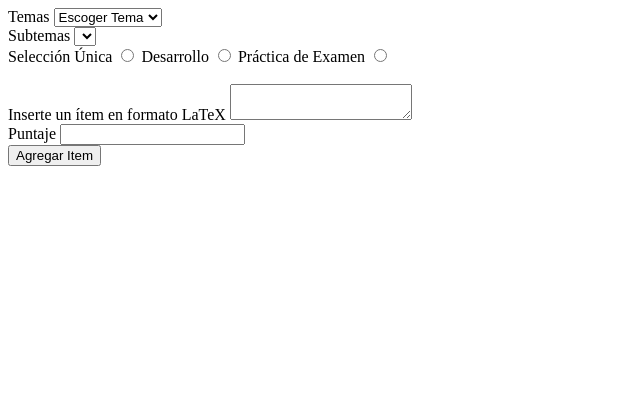
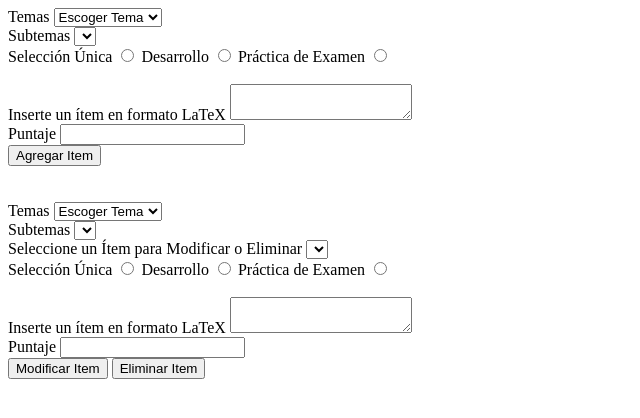
Before and after one commit to JavierCR16/Generador_de_Examenes, a Flask app: page / in a window 1280 px wide. Shown: the top 418 px of the page, without its empty margins (0-640 px from the left). Run offline with Flask 2, Linux system fonts and the light colour scheme; tables that the repository leaves empty or names only in its code hold one stand-in row (values such as "Sample post"); lists and menus that the app fills with data are empty.

Commit message:
regergergregr

```diff
--- a/Controlador/Controlador.py
+++ b/Controlador/Controlador.py
@@ -62,7 +62,7 @@ class Controlador:
         idSubtema = subAEliminar.split("-")[0]
         GestorBase.eliminarSubtema(idSubtema)
 
-    def agregarItem(self,descripcion,tipo,subtemaSeleccionado,puntaje):
+    def agregarItem(self,descripcion,tipo,subtemaSeleccionado,puntaje): #TODO VALIDAR LA DESCRIPCION QUE TENGA BUEN FORMATO LATEX
         fechaActual =datetime.datetime.now()
 
         annoCreacion = fechaActual.year
@@ -72,5 +72,17 @@ class Controlador:
 
         idSubtema = subtemaSeleccionado.split("-")[0]
 
+        GestorBase.agregarItem(ObjetoItem(None,idItem,descripcion,tipo,idSubtema,puntaje,None))
 
-        GestorBase.agregarItem(ObjetoItem(idItem,descripcion,tipo,idSubtema,puntaje,None))
+    def eliminarItem(self,itemSeleccionado):
+
+        idItem = itemSeleccionado.split("/Item")[1]
+
+        GestorBase.eliminarItem(idItem)
+
+    def filtrarItems(self, subtemaSeleccionado):
+
+        idSubtema = subtemaSeleccionado.split("-")[0]
+        listaItems = GestorBase.filtrarItems(idSubtema)
+        listaItems = [item.getIdLargo()+"/Item"+str(item.getId()) for item in listaItems]
+        return listaItems
--- a/Gestores/GestorBase.py
+++ b/Gestores/GestorBase.py
@@ -147,11 +147,11 @@ def filtrarItems(idSubtema):
     if (nuevaConexion.open):
         try:
             with nuevaConexion.cursor() as items:
-                queryitems = "SELECT id, descripcion,tipo, puntaje, indiceDiscriminacion FROM Item WHERE idSubtema = %s"
+                queryitems = "SELECT idItem,id, descripcion,tipo, puntaje, indiceDiscriminacion FROM Item WHERE idSubtema = %s"
                 items.execute(queryitems, (idSubtema))
 
                 for atributos in items:
-                    nuevoItem = ObjetoItem(atributos[0], atributos[1],atributos[2],idSubtema,atributos[3],atributos[4])
+                    nuevoItem = ObjetoItem(atributos[0], atributos[1],atributos[2],atributos[3],idSubtema,atributos[4],atributos[5])
                     listaItems += [nuevoItem]
         except:
             print("Error al filtrar los subtemas de estudio")
@@ -294,7 +294,7 @@ def agregarItem(nuevoObjetoItem):
             with nuevaConexion.cursor() as nuevoItem:
 
                 insertItem = "INSERT INTO Item (id, descripcion,tipo,idSubtema,puntaje) VALUES(%s,%s,%s,%s,%s)"
-                nuevoItem.execute(insertItem,(nuevoObjetoItem.getId(),nuevoObjetoItem.getDescripcion(),
+                nuevoItem.execute(insertItem,(nuevoObjetoItem.getIdLargo(),nuevoObjetoItem.getDescripcion(),
                                   nuevoObjetoItem.getTipo(),nuevoObjetoItem.getIdSubtema(),nuevoObjetoItem.getPuntaje()))
                 nuevaConexion.commit()
         except Exception as e:
@@ -312,8 +312,8 @@ def modificarItem(objetoModItem):
 
             with nuevaConexion.cursor() as itemModificar:
 
-                updateItem = "UPDATE Item SET descripcion = %s, tipo = %s, puntaje = %s WHERE id =%s"
-                itemModificar.execute(updateItem,(objetoModItem.getDescripcion(),objetoModItem.getTipo(),
+                updateItem = "UPDATE Item SET id = %s descripcion = %s, tipo = %s, puntaje = %s WHERE idItem =%s"
+                itemModificar.execute(updateItem,(objetoModItem.getIdLargo(),objetoModItem.getDescripcion(),objetoModItem.getTipo(),
                                                   objetoModItem.getPuntaje(),objetoModItem.getId()))
                 nuevaConexion.commit()
 
@@ -332,8 +332,9 @@ def eliminarItem(idItem):
 
             with nuevaConexion.cursor() as itemEliminar:
 
-                deleteItem = "DELETE FROM Item WHERE id =%s"
+                deleteItem = "DELETE FROM Item WHERE idItem = %s"
                 itemEliminar.execute(deleteItem, (idItem))
+                nuevaConexion.commit()
 
         except:
             print("Error al eliminar el item")
--- a/Modelo/ObjetoItem.py
+++ b/Modelo/ObjetoItem.py
@@ -1,6 +1,7 @@
 class ObjetoItem:
-    def __init__(self,id, descripcion, tipo, idSubtema,puntaje, indiceDiscriminacion):
+    def __init__(self,id,idLargo, descripcion, tipo, idSubtema,puntaje, indiceDiscriminacion):
         self.id = id
+        self.idLargo = idLargo
         self.descripcion = descripcion
         self.tipo = tipo
         self.idSubtema = idSubtema
@@ -9,6 +10,9 @@ class ObjetoItem:
 
     def getId(self):
         return self.id
+
+    def getIdLargo(self):
+        return self.idLargo
 
     def getDescripcion(self):
         return self.descripcion
--- a/app.py
+++ b/app.py
@@ -6,8 +6,8 @@ Controller = Controlador()
 
 @app.route('/')
 def main():
-    temasExistentes = Controller.obtenerTemas()
-    return render_template('/CRUDItems.html/',temas = temasExistentes)#TODO Aqui que redireccione a la de login
+    temasExistentes = Controller.obtenerTemas() #CRUDTemasSubtemas.html
+    return render_template('CRUDItems.html',temas = temasExistentes)#TODO Aqui que redireccione a la de login
 
 @app.route('/Encabezado')
 def Encabezado():
@@ -86,18 +86,38 @@ def crudItemsAgregar():
     return render_template('CRUDItems.html', temas = temasExistentes, temaFiltroItemAgregar = temaFiltroAgregar,
                            subtemasItemAgregar = subtemasFiltrados)
 
-#@app.route('crudItemsModificar', methods = ['post'])
-#def crudItemsModificar():
+@app.route('/crudItemsModificar', methods = ['post'])
+def crudItemsModificar():
 
-#    valor_boton = request.form.get("accioncruditems")
+    valor_boton = request.form.get("accioncruditems")
+    temaFiltroModificar = ""
+    subtemasFiltrados = []
+    itemsFiltrados = []
 
-#    if(valor_boton == "Modificar Item"):
+    if(valor_boton == "Modificar Item"):
+        return None
 
-#    elif(valor_boton == "Eliminar Item")
+    elif(valor_boton == "Eliminar Item"):
 
-#    else:# filtro item modificar
+        itemEliminar = request.form.get("selectItemModificarEliminar")
+
+        Controller.eliminarItem(itemEliminar)
+
+    else:
+        if(request.form.get("selectSubModificar") == None or request.form.get("selectSubModificar") == "Escoger Subtema"):
+
+            temaFiltroModificar = request.form.get("selectTemaItemModificar")
+            subtemasFiltrados = Controller.filtrarSubtemas(temaFiltroModificar)
+
+        else:
+            subtemaFiltro = request.form.get("selectSubModificar")
+            itemsFiltrados = Controller.filtrarItems(subtemaFiltro)
 
 
+
+    temasExistentes = Controller.obtenerTemas()
+    return render_template('CRUDItems.html', temas=temasExistentes, temaFiltroItemModificar=temaFiltroModificar,
+                           subtemasItemModificar=subtemasFiltrados, itemsFiltro = itemsFiltrados)
 if __name__ == '__main__':
 
     app.run()
--- a/templates/CRUDItems.html
+++ b/templates/CRUDItems.html
@@ -40,12 +40,56 @@
         <label>Puntaje </label>
         <input type = text name="puntajeAgregar"> <br>
 
-        <input type = submit name = "accioncruditems" value = "Agregar Item">
+        <input type = submit name = "accioncruditems" value = "Agregar Item"> <br><br><br>
 
     </form>
 
 
     <form action = "crudItemsModificar" method="post">
+         <label>Temas</label>
+        <select  onchange="this.form.submit()" name = "selectTemaItemModificar">
+            {% for tema in temas %}
+
+                    {% if tema == temaFiltroItemModificar %}
+                        <option selected> {{tema}}</option>
+                    {% else %}
+                        <option> {{tema}}</option>
+                    {%endif%}
+
+                {% endfor %}
+        </select> <br>
+
+        <label>Subtemas</label>
+        <select name = "selectSubModificar" onchange="this.form.submit()">
+             {% for subtema in subtemasItemModificar %}
+                    <option> {{subtema}}</option>
+             {% endfor %}
+        </select> <br>
+
+        <label>Seleccione un Ítem para Modificar o Eliminar</label>
+
+        <select name = "selectItemModificarEliminar">
+            {% for item in itemsFiltro %}
+                    <option> {{item}}</option>
+             {% endfor %}
+        </select><br>
+
+        <label>Selección Única</label>
+        <input type =radio name = "tiposItemModificar" value = "S">
+        <label>Desarrollo</label>
+        <input type =radio name = "tiposItemModificar" value = "D">
+        <label>Práctica de Examen</label>
+        <input type =radio name = "tiposItemModificar" value = "P"><br><br>
+
+        <label>Inserte un ítem en formato LaTeX</label>
+        <textarea name="descripcionItemModificar"> </textarea> <br>
+
+        <label>Puntaje </label>
+        <input type = text name="puntajeModificar"> <br>
+
+        <input type = submit name = "accioncruditems" value = "Modificar Item">
+
+        <input type = submit name = "accioncruditems" value = "Eliminar Item">
 
     </form>
 </body>
```
